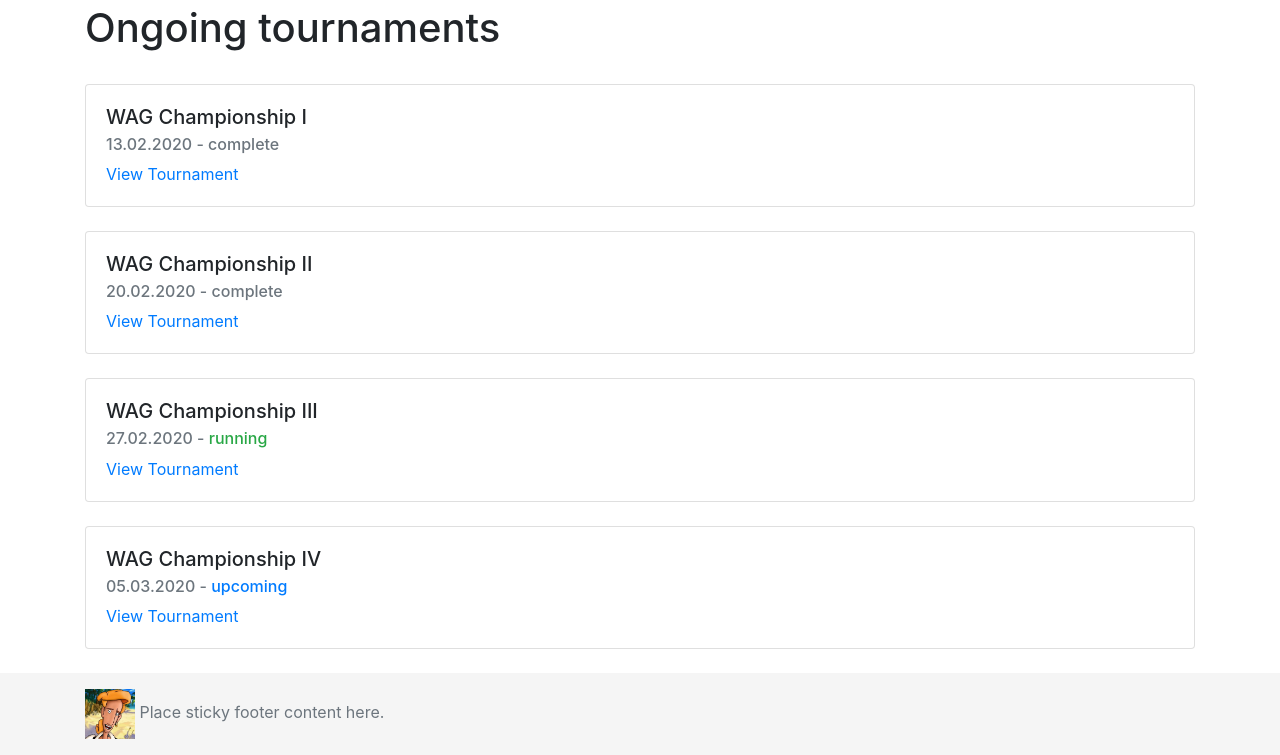
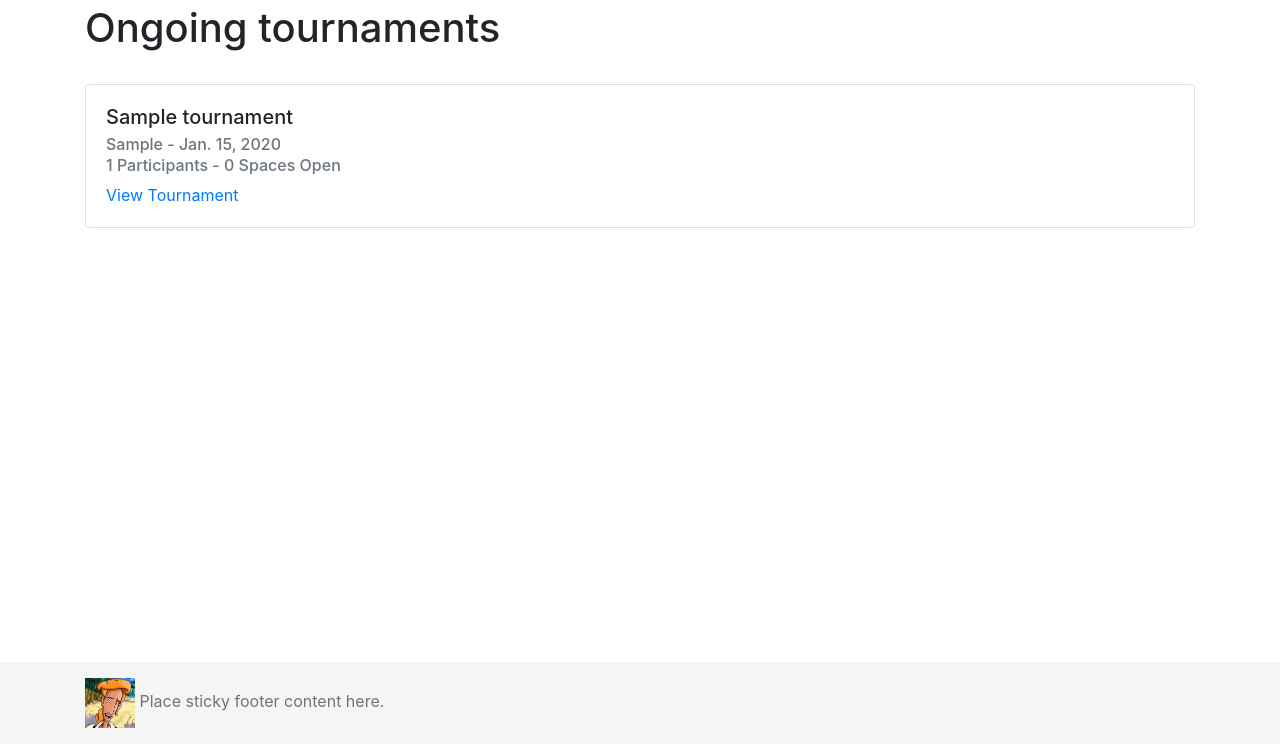
Before and after one commit to ISD-Livescore/livescore-app, a Django app: page / in a window 1280 px wide. Shown: the part 56-811 px from the top of the page. After the commit the page ends 784 px from the top, so only its background shows below. Run offline with Django 3.2, Linux system fonts and the light colour scheme; tables that the repository leaves empty hold one stand-in row (values such as "Sample post"); some libraries are stand-ins or nearby versions.

Commit message:
added openspaces funtion to tournament
changed from players model to defualt django user model

added player detail and tournament detail html and corresponding views

```diff
--- a/livescore_app/livescore_app/admin.py
+++ b/livescore_app/livescore_app/admin.py
@@ -1,8 +1,8 @@
 from django.contrib import admin
-from .models import Player, Tournament, Game
+from .models import  Tournament, Game
 
 
 # Register your models here.
-admin.site.register(Player)
+
 admin.site.register(Tournament)
 admin.site.register(Game)
--- a/livescore_app/livescore_app/models.py
+++ b/livescore_app/livescore_app/models.py
@@ -1,28 +1,45 @@
 from django.db import models
 from django.urls import reverse
+from django.contrib.auth.models import User
+
 
 # Create your models here.
 
-class Player(models.Model):
-    nickname = models.CharField(max_length=12,unique=True,primary_key=True)  #every nickname must be unique for user identification
-    firstName = models.CharField(max_length=30)
-    lastName = models.CharField(max_length=30)
-    dateOfBirth = models.DateField()
-    email = models.EmailField()
-    pass
 
+# class Player(models.Model):
+#     # every nickname must be unique for user identification
+#     nickname = models.CharField(max_length=12, unique=True, primary_key=True)
+#     firstName = models.CharField(max_length=30)
+#     lastName = models.CharField(max_length=30)
+#     dateOfBirth = models.DateField()
+#     email = models.EmailField()
+#     pass
+#     def __str__(self):          # to change from Player object (1) to nickname  in admin panel
+#         return self.nickname
 
 
 class Tournament(models.Model):
+
     name= models.CharField(max_length=30)
     venue = models.CharField(max_length=30)
     date = models.DateField()
     maxPlayers = models.IntegerField()
-    participants = models.ManyToManyField(Player)
-    pass
+    participants = models.ManyToManyField(User)
+
+    def __str__(self):          # to change from Tournament object (1) to name of the tournament in admin panel
+        return self.name
+
+    def openSpaces(self):
+        return self.maxPlayers - self.participants.count()
+
+    def get_absolute_url(self):
+        return reverse("tournament",kwargs={"my_id" : self.id})
 
 
 class Game(models.Model):
     tournament = models.ForeignKey(Tournament,on_delete=models.CASCADE)
-    player1 = models.ForeignKey(Player,related_name='player1',on_delete=models.CASCADE)
-    player2 = models.ForeignKey(Player,related_name='player2',on_delete=models.CASCADE)
+    player1 = models.ForeignKey(User,related_name='player1',on_delete=models.CASCADE)
+    player2 = models.ForeignKey(User,related_name='player2',on_delete=models.CASCADE)
+
+    def __str__(self):          # to change from Game object (1) to name of the tournament : player1 nickname vs player2 nickname in admin panel
+        return self.tournament.name + ', ' + self.player1.nickname + ' vs. ' + self.player2.nickname
--- a/livescore_app/livescore_app/urls.py
+++ b/livescore_app/livescore_app/urls.py
@@ -15,11 +15,13 @@ Including another URLconf
 """
 from django.contrib import admin
 from django.urls import path, include      #include needed to auth.urls
-from views.views import home_view
+from views.views import home_view, tournamentDetail, playerDetail
 
 urlpatterns = [
     path('admin/', admin.site.urls),
     path('', home_view, name='home'),
     path('accounts/', include('accounts.urls')),            #for user registration
     path('accounts/', include('django.contrib.auth.urls')), #needed for login and logout
+    path('tournament/<int:my_id>',tournamentDetail,name='tournament'),
+    path('player/<int:my_id>',playerDetail,name='player'),
 ]
--- a/livescore_app/templates/home.html
+++ b/livescore_app/templates/home.html
@@ -3,13 +3,17 @@
 {% block content %}
     <h1>Ongoing tournaments</h1>
     <br />
-    {% for tournament in tournaments %}
+    {% for tournament in allTournaments %}
         <div class="card">
             <div class="card-body">
                 <h5 class="card-title">{{ tournament.name }}</h5>
                 <h6 class="card-subtitle mb-2 text-muted">
-                    {{ tournament.date }} -
-
+                    {{tournament.venue}} -  {{ tournament.date }}
+                </h6>
+                <h6 class="card-subtitle mb-2 text-muted">
+                   {{tournament.participants.count}} Participants -
+                    {{tournament.openSpaces}} Spaces Open
+                    <!--
                     {% if tournament.status == 'complete' %}
                         <span class="text-muted">{{ tournament.status }} </span>
                     {% endif %}
@@ -20,11 +24,11 @@
 
                     {% if tournament.status == 'upcoming' %}
                         <span class="text-primary">{{ tournament.status }} </span>
-                    {% endif %}
+                    {% endif %} -->
                 </h6>
 
 
-                <a href="#" class="card-link">View Tournament</a>
+                <a href={{tournament.get_absolute_url}} class="card-link">View Tournament</a>
             </div>
         </div>
         <br>
--- a/livescore_app/templates/navbar.html
+++ b/livescore_app/templates/navbar.html
@@ -1,7 +1,7 @@
 <header>
     <!-- Fixed navbar -->
     <nav class="navbar navbar-expand-md navbar-dark fixed-top bg-dark">
-        <a class="navbar-brand" href="#">
+        <a class="navbar-brand" href="/">
             {% load static %}
             <img src="{% static "avatar.jpg" %}" alt="avatar image" width="30" height="30" />
         </a>
@@ -32,7 +32,7 @@
                         {{ user.username }}
                     </a>
                     <div class="dropdown-menu dropdown-menu-right" aria-labelledby="navbarDropdown">
-                        <a class="dropdown-item" href="#">Action</a>
+                        <a class="dropdown-item" href="player/{{user.id}}">Player details</a>
                         <a class="dropdown-item" href="#">Another action</a>
                         <div class="dropdown-divider"></div>
                         <a class="dropdown-item" href="{% url 'logout' %}">Logout</a>
--- a/livescore_app/views/views.py
+++ b/livescore_app/views/views.py
@@ -1,34 +1,58 @@
-from django.shortcuts import render
+from django.shortcuts import render, get_object_or_404
 from django.http import HttpResponse
 from datetime import datetime
+from livescore_app.models import Tournament, User
+import logging
 
 # Create your views here.
 def home_view(httprequest):
-    my_dict = {
-        'name': 'frank',
-        'tournaments': [
-            {
-                'name': 'WAG Championship I',
-                'date': '13.02.2020',
-                'status': 'complete'
-            },
-            {
-                'name': 'WAG Championship II',
-                'date': '20.02.2020',
-                'status': 'complete'
-            },
-            {
-                'name': 'WAG Championship III',
-                'date': '27.02.2020',
-                'status': 'running'
-            },
-            {
-                'name': 'WAG Championship IV',
-                'date': '05.03.2020',
-                'status': 'upcoming'
-            }
-        ],
-        'time': datetime.now()
+    allTournaments = Tournament.objects.all
+
+    context = {
+        "allTournaments": allTournaments
+    }
+    # my_dict = {
+    #     'name': 'frank',
+    #     'tournaments': [
+    #         {
+    #             'name': 'WAG Championship I',
+    #             'date': '13.02.2020',
+    #             'status': 'complete'
+    #         },
+    #         {
+    #             'name': 'WAG Championship II',
+    #             'date': '20.02.2020',
+    #             'status': 'complete'
+    #         },
+    #         {
+    #             'name': 'WAG Championship III',
+    #             'date': '27.02.2020',
+    #             'status': 'running'
+    #         },
+    #         {
+    #             'name': 'WAG Championship IV',
+    #             'date': '05.03.2020',
+    #             'status': 'upcoming'
+    #         }
+    #     ],
+    #     'time': datetime.now()
+    # }
+
+    return render(httprequest, 'home.html', context)
+
+
+def tournamentDetail(httprequest,my_id, *args, **kwargs):
+    tournament = get_object_or_404(Tournament, id=my_id)
+    context = {
+        "tournament": tournament
     }
 
-    return render(httprequest, 'home.html', my_dict)
+    return render(httprequest,"tournament_detail.html",context)
+
+def playerDetail(httprequest,my_id,*args, **kwargs):
+    player = get_object_or_404(User, id=my_id)
+    context = {
+        "player": player
+    }
+
+    return render(httprequest,"player_detail.html",context)
```
Also changed, not shown: livescore_app/templates/player_detail.html (added, +19 -0 lines), livescore_app/templates/tournament_detail.html (added, +33 -0 lines).
